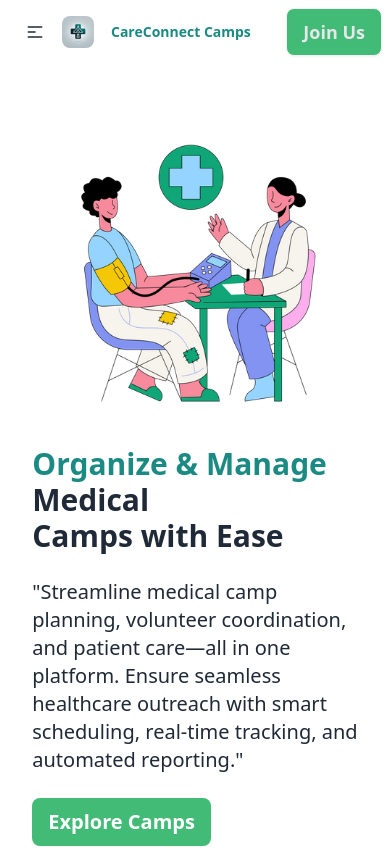
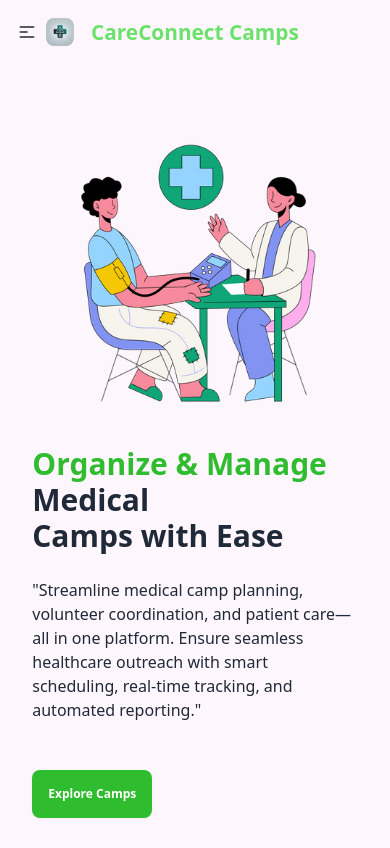
Before and after one commit to Developer-Jaber/CareConnect-client-side, a React (Vite) app: page / in a window 390 px wide. Shown: the top 848 px of the page. Built offline with nearby package versions, Linux system fonts and the light colour scheme; no server answers.

Commit message:
Update: Change style of Home page and fix some bug.

```diff
--- a/src/Components/Banner/Banner.jsx
+++ b/src/Components/Banner/Banner.jsx
@@ -1,29 +1,32 @@
-
 import { Link } from 'react-router-dom'
 import banner from '../../img/image.png'
 
 const Banner = () => {
   return (
-    <div className='mx-auto my-6 lg:my-14 w-11/12 lg:w-10/12 hero'>
+    <div className='mx-auto py-6 lg:py-14 w-11/12 lg:w-10/12 hero'>
       <div className='lg:flex-row-reverse flex-col hero-content'>
         <div className='lg:w-5/12'>
-          <img
-            src={banner}
-            className='mx-auto rounded-lg'
-          />
+          <img src={banner} className='mx-auto rounded-lg' />
         </div>
         <div className='lg:w-7/12'>
-        <h1 className='font-bold text-3xl md:text-4xl lg:text-5xl'>
-         <span className='text-[#1A8A83]'>Organize & Manage</span> Medical
+          <h1 className='font-bold text-3xl md:text-4xl lg:text-5xl'>
+            <span className='text-[#2fbc2f]'>Organize & Manage</span> Medical
           </h1>
           <h1 className='md:mt-6 font-bold text-3xl md:text-4xl lg:text-5xl'>
-          Camps with Ease
+            Camps with Ease
           </h1>
-          <p className='py-6 text-xl'>
-          "Streamline medical camp planning, volunteer coordination, and patient care—all in one platform.
-          Ensure seamless healthcare outreach with smart scheduling, real-time tracking, and automated reporting."
+          <p className='py-6 text-[1rem] md:text-xl'>
+            "Streamline medical camp planning, volunteer coordination, and
+            patient care—all in one platform. Ensure seamless healthcare
+            outreach with smart scheduling, real-time tracking, and automated
+            reporting."
           </p>
-          <Link to="/available-camps-page" className='bg-[#42bb76] hover:bg-[#b8c7bf] border-none text-white text-xl btn btn-primary'>Explore Camps</Link>
+          <Link
+            to='/available-camps-page'
+            className='bg-[#2fbc2f] hover:bg-[#b8c7bf] mt-6 border-none text-[0.75rem] text-white md:text-xl btn btn-primary'
+          >
+            Explore Camps
+          </Link>
         </div>
       </div>
     </div>
--- a/src/Components/CampSuccessStories.jsx/CampSuccessStories.jsx
+++ b/src/Components/CampSuccessStories.jsx/CampSuccessStories.jsx
@@ -13,7 +13,7 @@ const CampSuccessStories = () => {
   }, [])
 
   return (
-    <div className='my-28 min-h-screen'>
+    <div className='py-28 min-h-screen'>
       <div className='my-16 text-center'>
         <h1 className='font-bold text-[#1A8A83] text-3xl md:text-4xl lg:text-5xl'>
           Camp Success Stories
--- a/src/Pages/Dashboard/Participent/SuccessStorySubmission.jsx
+++ b/src/Pages/Dashboard/Participent/SuccessStorySubmission.jsx
@@ -47,7 +47,7 @@ const SuccessStorySubmission = () => {
   }
 
   return (
-    <div className='bg-gray-100 p-8 min-h-screen'>
+    <div className='p-8 min-h-screen'>
       <div className='bg-[#1A8A83] shadow-lg py-10 rounded-lg text-white text-center'>
         <h1 className='font-bold text-4xl'>Share Your Success Story</h1>
         <p className='mt-2 text-lg'>
--- a/src/Pages/Home/Home.jsx
+++ b/src/Pages/Home/Home.jsx
@@ -5,7 +5,7 @@ import PopularCamps from "../../Components/PopularCamps/PopularCamps";
 
 const Home = () => {
     return (
-        <>
+        <div className="bg-[#fef6fd]">
             <section>
                 <Banner></Banner>
             </section>
@@ -18,7 +18,7 @@ const Home = () => {
             <section>
                 <CampSuccessStories></CampSuccessStories>
             </section>
-        </>
+        </div>
     );
 };
 
--- a/src/Shared/Navber.jsx
+++ b/src/Shared/Navber.jsx
@@ -42,6 +42,9 @@ const Navber = () => {
       <li>
         <Link to='/'>Blogs</Link>
       </li>
+      <li className='md:hidden bg-[#2fbc2f] hover:bg-[#72f4aa] rounded-md font-semibold text-gray-200 hover:text-white text-start'>
+        <Link to='/join-us'>Join Us</Link>
+      </li>
     </>
   )
 
@@ -56,15 +59,15 @@ const Navber = () => {
   }
   return (
     <div
-      className={`w-12/12 md:px-10 lg:px-20 transition-all duration-300 navbar  ${
+      className={`w-12/12 bg-[#fef6fd] md:px-10 lg:px-20 transition-all duration-300 navbar p-2  ${
         scrolled
-          ? 'bg-[#b5f4de] shadow-md fixed top-0 left-0 z-50 py-2 px-5 lg:px-20'
-          : 'bg-transparent'
+          ? 'bg-[#b5f4de] shadow-md fixed top-0 left-0 z-50 py-2 lg:px-20'
+          : 'bg-[#fef6fd]'
       }`}
     >
       <div className='navbar-start'>
         <div className='dropdown'>
-          <div tabIndex={0} role='button' className='lg:hidden btn btn-ghost'>
+          <div tabIndex={0} role='button' className='lg:hidden p-2 btn btn-ghost'>
             <svg
               xmlns='http://www.w3.org/2000/svg'
               className='w-5 h-5'
@@ -87,8 +90,8 @@ const Navber = () => {
             {link}
           </ul>
         </div>
-        <img className='rounded-lg w-8 md:w-14' src={Logo} alt='' />
-        <a className='font-bold text-[#1A8A83] md:text-2xl btn btn-ghost'>
+        <img className='rounded-lg w-7 md:w-14' src={Logo} alt='' />
+        <a className='font-bold text-[#6be26b] text-[1.3rem] md:text-3xl btn btn-ghost'>
           CareConnect Camps
         </a>
       </div>
@@ -137,7 +140,7 @@ const Navber = () => {
         ) : (
           <Link
             to='/join-us'
-            className='bg-[#42bb76] hover:bg-[#72f4aa] font-semibold text-gray-200 hover:text-white text-lg btn'
+            className='hidden md:flex items-center bg-[#2fbc2f] hover:bg-[#72f4aa] font-semibold text-gray-200 hover:text-white md:text-lg btn'
           >
             Join Us
           </Link>
--- a/src/index.css
+++ b/src/index.css
@@ -1,3 +1,12 @@
 @tailwind base;
 @tailwind components;
 @tailwind utilities;
+
+
+:root {
+    --text: #090109;
+    --background: #fef6fd;
+    --primary: #78d076;
+    --secondary: #f3d381;
+    --accent: #61ba07;
+  }
```
Also changed, not shown: src/Components/PopularCamps/PopularCamps.jsx (+88 -24 lines).
